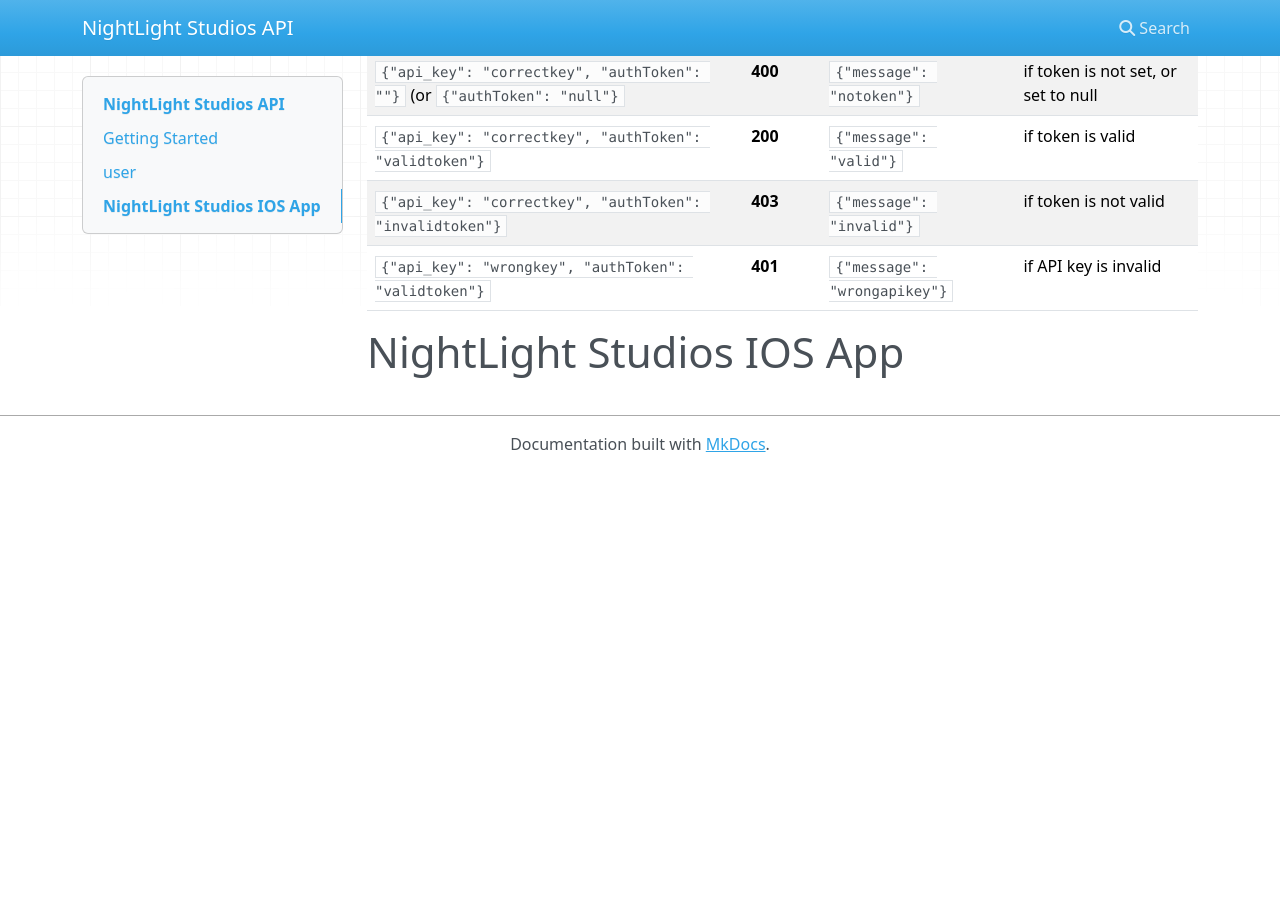
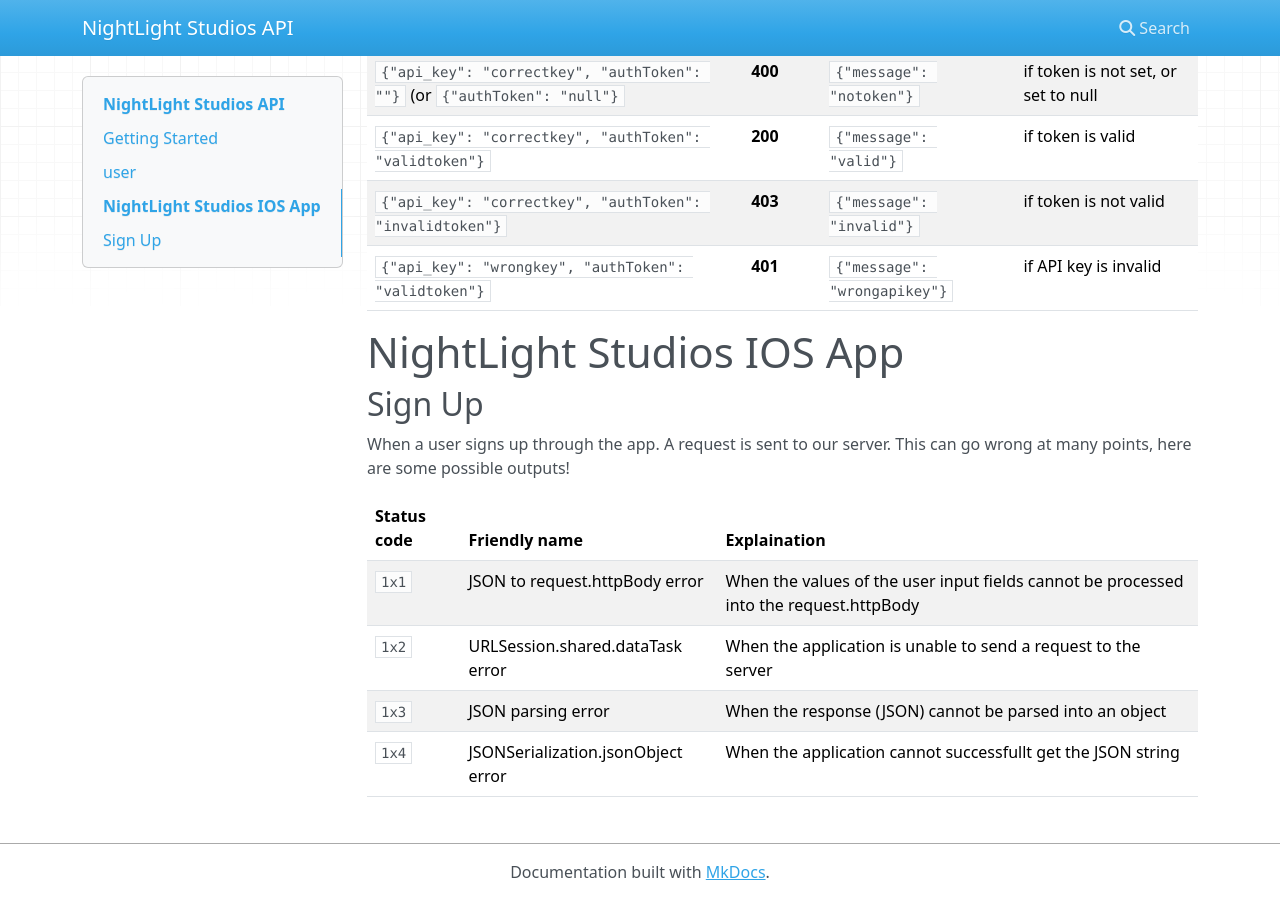
Before and after one commit to Underlyingglitch/NightLightStudiosAPI, an MkDocs documentation site: the page built from docs/index.md, in a window 1280 px wide and 900 px high, scrolled down 2567 px. Built offline with MkDocs 1.6.1, drawn with Linux system fonts in a browser that asks for light colours; nearby versions of some CDN libraries; before the commit the page ends 3039 px from its top, so only the background shows below that.

Commit message:
Update index.md

```diff
--- a/docs/index.md
+++ b/docs/index.md
@@ -90,3 +90,12 @@ Input | HTTP code | JSON response | Explaination
 `{"api_key": "wrongkey", "authToken": "validtoken"}` | **401** | `{"message": "wrongapikey"}` | if API key is invalid
 
 # NightLight Studios IOS App
+## Sign Up
+When a user signs up through the app. A request is sent to our server. This can go wrong at many points, here are some possible outputs!
+
+Status code | Friendly name | Explaination
+-- | -- | --
+`1x1` | JSON to request.httpBody error | When the values of the user input fields cannot be processed into the request.httpBody
+`1x2` | URLSession.shared.dataTask error | When the application is unable to send a request to the server
+`1x3` | JSON parsing error | When the response (JSON) cannot be parsed into an object
+`1x4` | JSONSerialization.jsonObject error | When the application cannot successfullt get the JSON string
```
